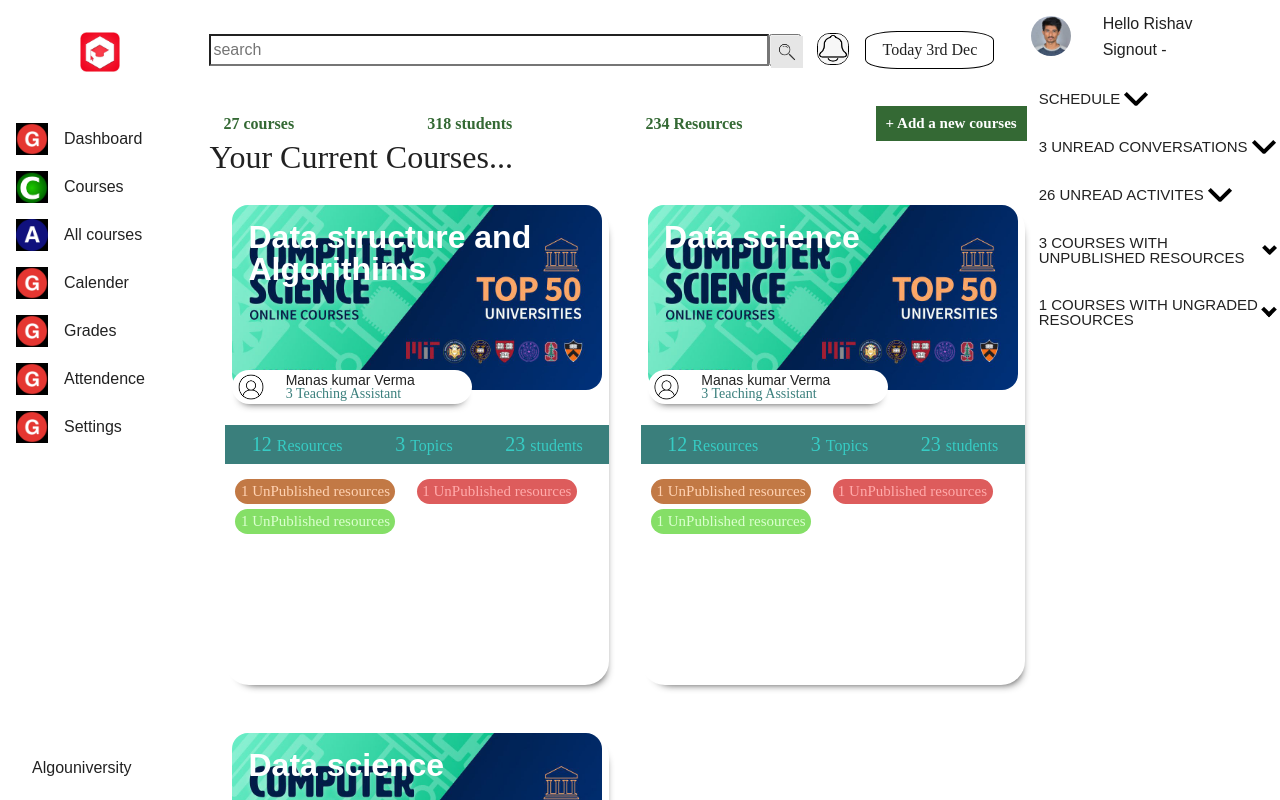
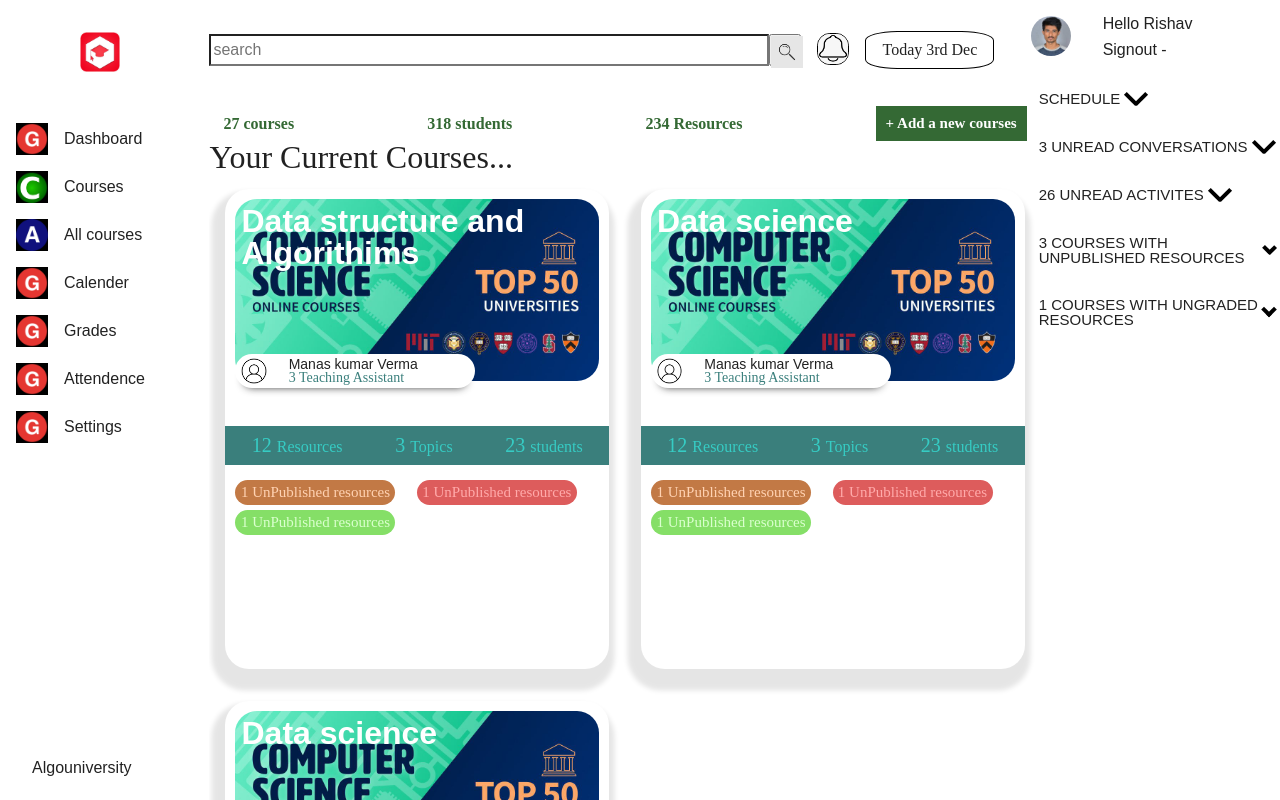
Before and after one commit to tarun846/AlgoAcademyDashboard, a React (Create React App) app: page / in a window 1280 px wide. Shown: the top 800 px of the page. Built offline with nearby package versions, Linux system fonts and the light colour scheme.

Commit message:
second commmitersd

```diff
--- a/src/stlyle/_Coursebox.scss
+++ b/src/stlyle/_Coursebox.scss
@@ -7,20 +7,21 @@
   .dashboard-content{
     border-radius: 1.5rem;
     position: relative;
-    margin-top: 2rem;
+    margin-top: 1rem;
     margin-left: 1rem;
     margin-right: 1rem ;
     height: 60vh;
     background-color: white;
 
-    box-shadow: 5px 8px 8px -9px;
+    box-shadow: -4px 12px 5px 9.5px rgba(0,0,0,0.10);
 
     ;
     .background-dashboard{
-       margin: 7px ;
+
       img{
-        border-radius: 1rem;
+        border-radius: 2rem;
         width: 100%;
+        padding: 10px;
         // height: 40%;
         object-fit: contain;
 
@@ -45,7 +46,8 @@
             flex-direction: column;
             // padding: 2rem;
             // align-items: center;
-            margin-bottom: 10rem;
+            // margin-bottom: 10rem;
+            margin-left: 10px;
             width: 15rem;
             border-radius: 20rem;
             z-index: 2;
@@ -56,7 +58,7 @@
         padding-left: 3px;
                img{
              width: 1.95rem;
-
+            padding: 0;
 
             }
             display: flex;
--- a/src/stlyle/style.css
+++ b/src/stlyle/style.css
@@ -319,22 +319,19 @@ img {
 .dashboard_current .dashboard-content {
   border-radius: 1.5rem;
   position: relative;
-  margin-top: 2rem;
+  margin-top: 1rem;
   margin-left: 1rem;
   margin-right: 1rem;
   height: 60vh;
   background-color: white;
-  -webkit-box-shadow: 5px 8px 8px -9px;
-          box-shadow: 5px 8px 8px -9px;
-}
-
-.dashboard_current .dashboard-content .background-dashboard {
-  margin: 7px;
+  -webkit-box-shadow: -4px 12px 5px 9.5px rgba(0, 0, 0, 0.1);
+          box-shadow: -4px 12px 5px 9.5px rgba(0, 0, 0, 0.1);
 }
 
 .dashboard_current .dashboard-content .background-dashboard img {
-  border-radius: 1rem;
+  border-radius: 2rem;
   width: 100%;
+  padding: 10px;
   -o-object-fit: contain;
      object-fit: contain;
 }
@@ -363,7 +360,7 @@ img {
   -webkit-box-direction: normal;
       -ms-flex-direction: column;
           flex-direction: column;
-  margin-bottom: 10rem;
+  margin-left: 10px;
   width: 15rem;
   border-radius: 20rem;
   z-index: 2;
@@ -382,6 +379,7 @@ img {
 
 .dashboard_current .dashboard-content .background-dashboard .teacher_info .sahis img {
   width: 1.95rem;
+  padding: 0;
 }
 
 .dashboard_current .dashboard-content .background-dashboard .teacher_info .binis {
```
Also changed, not shown: 1 other file (tests, documents, lock files or other folders).
